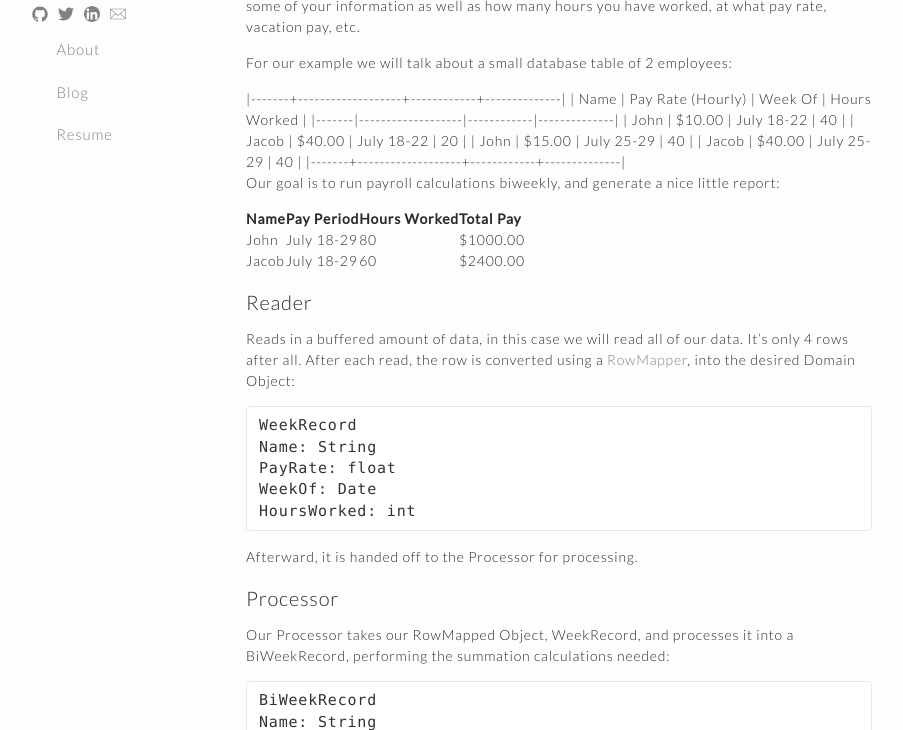
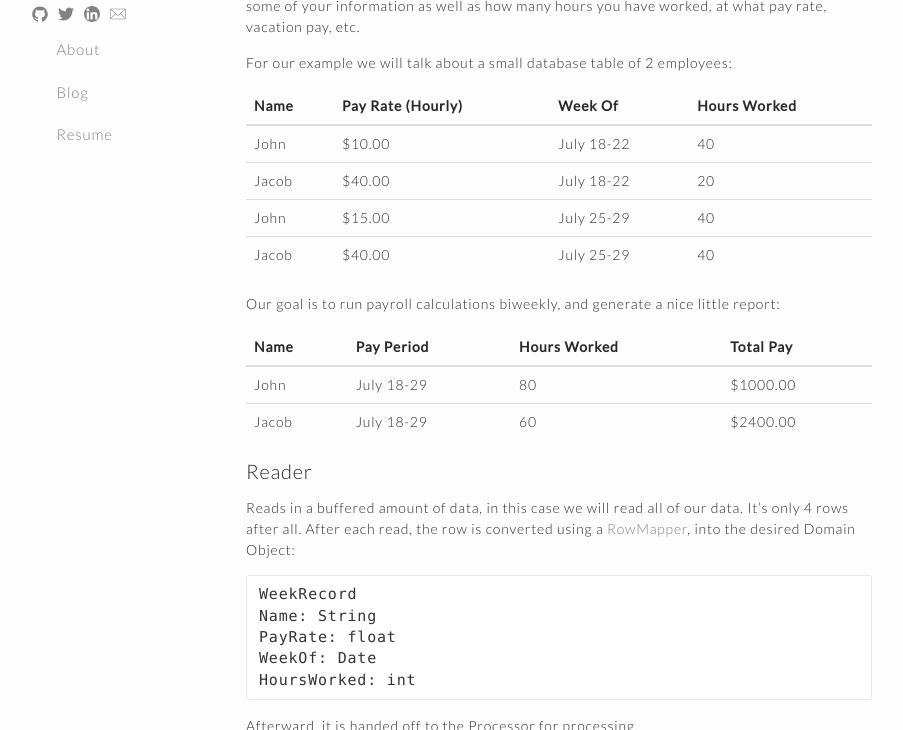
Before and after one commit to skylerto/skylerto.github.io, a Jekyll site: the page built from _posts/2016-07-18-spring-batch.markdown, in a window 1280 px wide and 900 px high, scrolled down 902 px, cut to the strip 170-900 px from the top of the window. Shown: the whole strip, without its empty margins (179-1082 px from the left). Built offline with Jekyll 4.4.1, drawn with Linux system fonts in a browser that asks for light colours.

Commit message:
potential table fix

```diff
--- a/_posts/2016-07-18-spring-batch.markdown
+++ b/_posts/2016-07-18-spring-batch.markdown
@@ -57,7 +57,7 @@ you have worked, at what pay rate, vacation pay, etc.
 
 For our example we will talk about a small database table of 2 employees:
 
-<div class="table-striped">
+{:.table}
 |-------+-------------------+------------+--------------|
 | Name  | Pay Rate (Hourly) | Week Of    | Hours Worked |
 |-------|-------------------|------------|--------------|
@@ -66,10 +66,11 @@ For our example we will talk about a small database table of 2 employees:
 | John  | $15.00            | July 25-29 | 40           |
 | Jacob | $40.00            | July 25-29 | 40           |
 |-------+-------------------+------------+--------------|
-</div>
+
 Our goal is to run payroll calculations biweekly, and generate a nice little
 report:
 
+{:.table}
 |-------+------------+--------------+------------|
 | Name  | Pay Period | Hours Worked |  Total Pay |
 |-------|------------|--------------|------------|
```
